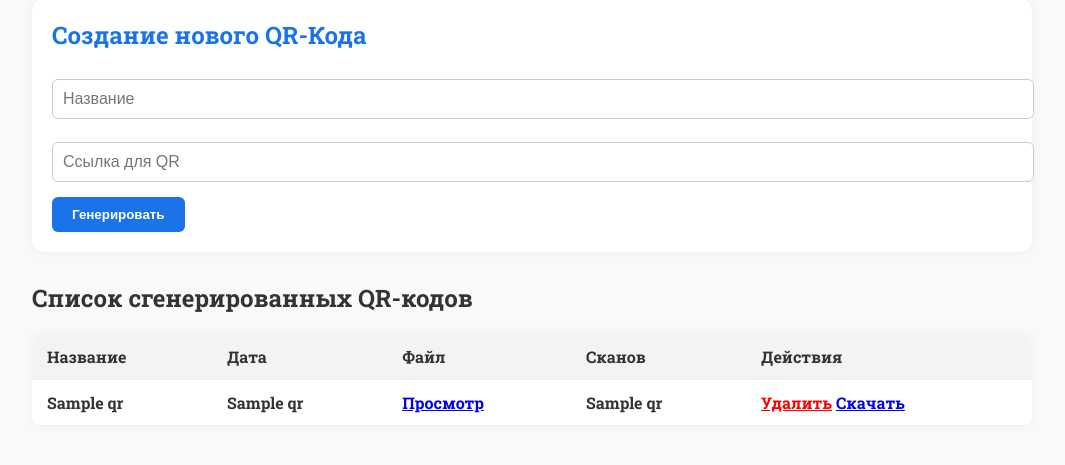
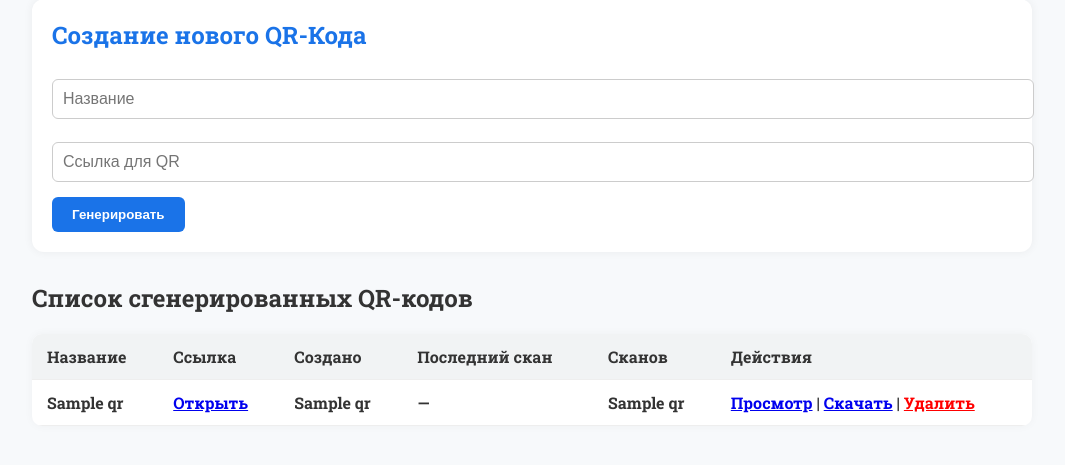
Before and after one commit to Darhan-man/idqr-platform, a Python web app: template templates/qr.html in a window 1280 px wide. Shown: the part 87-552 px from the top of the page, without its empty margins (108-1173 px from the left). Run offline with Jinja, Linux system fonts and the light colour scheme; the template is opened without the code that fills it: most values are stand-ins (such as "Sample title", 1, 10 or a date in 2020).

Commit message:
Update qr.html

```diff
--- a/templates/qr.html
+++ b/templates/qr.html
@@ -4,22 +4,6 @@
     <meta charset="UTF-8">
     <title>Панель QR-кодов</title>
     <link rel="stylesheet" href="/static/css/style.css">
-    <style>
-        .qr-preview {
-            text-align: center;
-            margin: 20px 0;
-        }
-        .qr-title {
-            margin-top: 10px;
-            font-size: 18px;
-            font-weight: bold;
-            word-wrap: break-word;
-            overflow-wrap: break-word;
-            max-width: 300px;
-            margin-left: auto;
-            margin-right: auto;
-        }
-    </style>
 </head>
 <body>
     <div class="navbar">
@@ -48,8 +32,9 @@
                     <thead>
                         <tr>
                             <th>Название</th>
-                            <th>Дата</th>
-                            <th>Файл</th>
+                            <th>Ссылка</th>
+                            <th>Создано</th>
+                            <th>Последний скан</th>
                             <th>Сканов</th>
                             <th>Действия</th>
                         </tr>
@@ -58,12 +43,14 @@
                         {% for qr in qr_list %}
                         <tr>
                             <td>{{ qr[1] }}</td>
-                            <td>{{ qr[5] or qr[4] }}</td>
-                            <td><a href="/static/qr/{{ qr[3] }}" target="_blank">Просмотр</a></td>
+                            <td><a href="{{ qr[2] }}" target="_blank">Открыть</a></td>
+                            <td>{{ qr[4] }}</td>
+                            <td>{{ qr[5] or '—' }}</td>
                             <td>{{ qr[4] }}</td>
                             <td>
+                                <a href="/static/qr/{{ qr[3] }}" target="_blank">Просмотр</a> |
+                                <a href="/static/qr/{{ qr[3] }}" download>Скачать</a> |
                                 <a href="/delete_qr/{{ qr[0] }}" style="color:red;">Удалить</a>
-                                <a href="/static/qr/{{ qr[3] }}" download>Скачать</a>
                             </td>
                         </tr>
                         {% endfor %}
```
